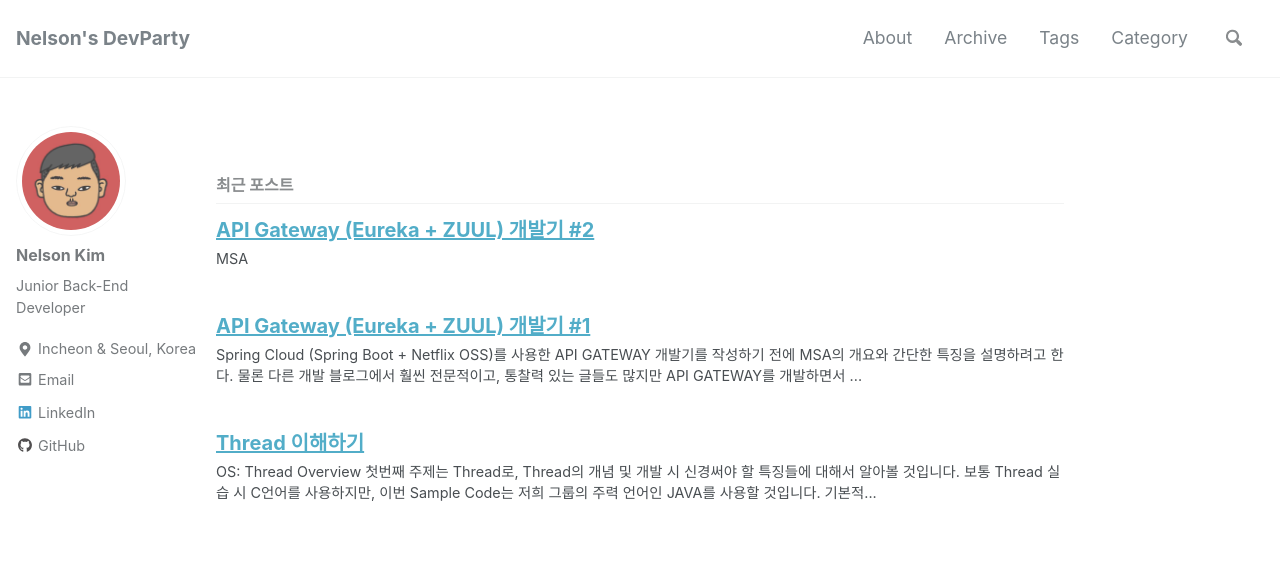
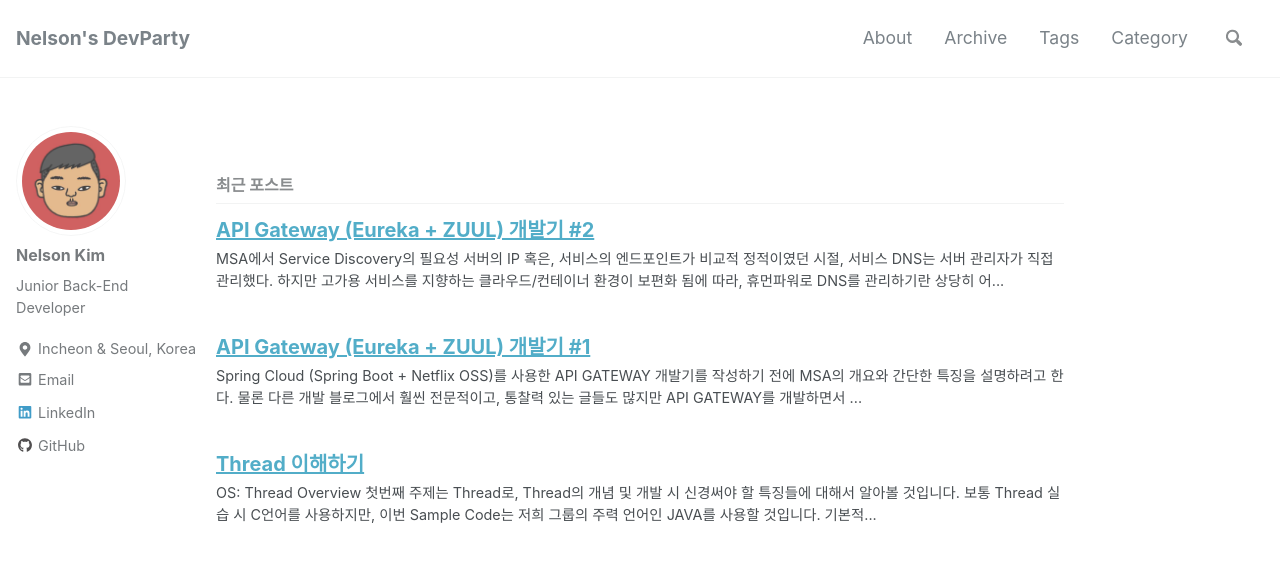
Before and after one commit to ssipflow/ssipflow.github.io, a Jekyll site: the page built from index.html, in a window 1280 px wide and 900 px high. Shown: the top 562 px of the window. Built offline with Jekyll 4.4.1, drawn with Linux system fonts in a browser that asks for light colours; nearby versions of some CDN libraries; the list of posts is cut into pages by our own code; comment, search, counter and statistics services are not loaded; some of the changed lines change nothing that is shown.

Commit message:
유레카 특징 설명, spring initailizer으로 eureka server 생성

```diff
--- a/_posts/2018-09-26-Spring-Cloud-API-Gateway-01.md
+++ b/_posts/2018-09-26-Spring-Cloud-API-Gateway-01.md
@@ -13,6 +13,34 @@
 category: MSA
 ---
 
-MSA
+## MSA에서 Service Discovery의 필요성
+서버의 IP 혹은, 서비스의 엔드포인트가 비교적 정적이였던 시절, 서비스 DNS는 서버 관리자가 직접 관리했다. 하지만 고가용 서비스를 지향하는 클라우드/컨테이너 환경이 보편화 됨에 따라, 휴먼파워로 DNS를 관리하기란 상당히 어려운 일이 되었고 DNS와 엔드포인트를 자동으로 매핑하고 인스턴스를 관리하는 **Service Discovery**의 자동화가 필수요소가 되었다.
 
-## Eureka?
+Spring Cloud에서는 **Eureka**를 통해 Service Discovery를 지원하는데, 이번 포스팅에서는 Eureka에 대한 설명과 실습을 간략하게 진행할 계획이다.
+
+
+## Eureka(유레카)에 대한 간단한 설명
+
+처음 Eureka, ZUUL을 시작할 때 [우아한형제들 기술블로그](http://woowabros.github.io/r&d/2017/06/13/apigateway.html) *배민 API GATEWAY - spring cloud zuul 적용기*, [정윤진](http://kerberosj.tistory.com/226)님의 *고가용 서비스* 시리즈를 참고했었다. 정말 전문적이고 잘 정리된 포스팅이였지만 1년차 배경지식이 부족했던 나로써는 몇번을 읽고 나서야 개념에 대한 이해가 가능했다. 그렇게 블로그와 책을 공부하면서 어느정도 이해한 내용들을 기록으로 남긴다.
+
+|![EurekaArchitecuture](/assets/images/static/180926/Eureka_arch.PNG){: width="70%" height="70%"}|
+|:--:|
+|Eureka의 Server-Client 구조|
+
+1. 유레카는 서버-클라이언트 구조로 이루어져 있다. 서버 컴포넌트는 모든 마이크로 서비스의 가용성을 등록하는 레지스트리다. 등록된 정보는 일반적으로 서비스 ID와 URL이 포함된다. 이렇게 서버 레지스트리에 등록된 서비스는 서비스 ID를 통해 접근할 수 있다.
+
+2. 유레카 클라이언트는 기본적으로 JAVA 어플리케이션이다. Non-JAVA 어플리케이션은 Side-car로 유레카 서비스에 등록하여 Polyglot을 지원한다.
+
+3. 유레카 클라이언트로 등록되면 유레카 서버에서는 30초 간격으로 ping을 요청하여 등록된 서비스의 health를 체크한다. 이 ping 요청이 전송되지 않으면 이 서비스는 죽은것으로 간주하여 레지스트리에서 제외된다.
+
+4. 유레카 클라이언트는 서버로부터 레지스트리 정보를 읽어와 로컬에 캐시한다. 이 후 클라이언트는 로컬에 캐시된 레지스트리 정보를 이용해서 필요한 다른 서비스를 찾을 수 있게된다. 이 정보는 기본적으로 30초마다 주기적으로 갱신되며, 최근에 가져온 정보와 현재 레지스트리 정보의 차이를 가져오는 방식으로 갱신된다.
+**이 특성은 다음 포스팅 예정인 ZUUL에서 가장 중요한 요소이다.**
+
+## Eureka 시작하기
+Eureka는 Spring Boot에서 지원하는 프로젝트이다. Maven/Gradle로 직접 라이브러리를 다운받을 수 있고, [Spring Initializr](https://start.spring.io/)에서 프로젝트 생성 후 IDE import를 해도 상관없다.
+
+먼저 [Spring Initializr](https://start.spring.io/)에서 Group, Artifact를 지정한 후, 다음 Dependency를 추가한다.
+* Eureka Server
+* Actuator
+
+![Initialize](/assets/images/static/180926/spring_initializer.png){:width="70%" height="70%" margin="auto"}
```
